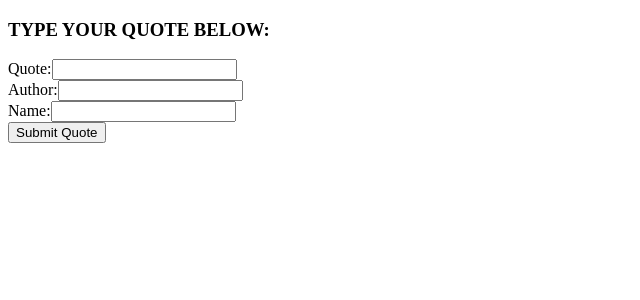
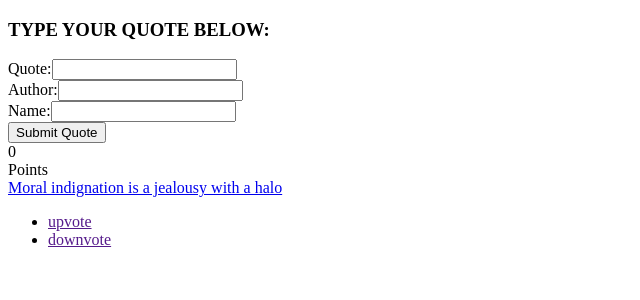
Before and after one commit to AlexKarari/Quotes-project, an Angular app: page / in a window 1280 px wide. Shown: the top 300 px of the page, without its empty margins (0-640 px from the left). Built offline with nearby package versions, Linux system fonts and the light colour scheme.

Commit message:
Add up and downvote

```diff
--- a/src/app/app.component.html
+++ b/src/app/app.component.html
@@ -2,16 +2,23 @@
   <h3>TYPE YOUR QUOTE BELOW:</h3>
   <div class="field">
     <label for="quote">Quote:</label>
-    <input name="quote" #newquote> <!--changed-->
+    <input name="quote" #newquote>
+    <!--changed-->
   </div>
   <div class="field">
     <label for="author">Author:</label>
-    <input name="author" #newauthor> <!--changed -->
+    <input name="author" #newauthor>
+    <!--changed -->
   </div>
   <div class="field">
     <label for="name">Name:</label>
-    <input name="name" #newname> <!--changed-->
+    <input name="name" #newname>
+    <!--changed-->
   </div>
   <!--Button added-->
-  <button (click)="addQuote(newquote, newauthor, newname)">Submit Quote</button>
+  <button (click)="addQuote(newquote, newauthor, newname)" class="ui positive right floated button">Submit Quote</button>
 </form>
+
+<div class="ui grid posts">
+  <app-quote></app-quote>
+</div>
--- a/src/app/quote/quote.component.ts
+++ b/src/app/quote/quote.component.ts
@@ -22,9 +22,11 @@ export class QuoteComponent implements OnInit {
 
   voteUp() {
     this.votes +=1;
+    return false;
   }
-  voteDown(){
+  voteDown() {
     this.votes +=1;
+    return false;
   }
 
   ngOnInit() {
```
Also changed, not shown: 1 other file (tests, documents, lock files or other folders).
